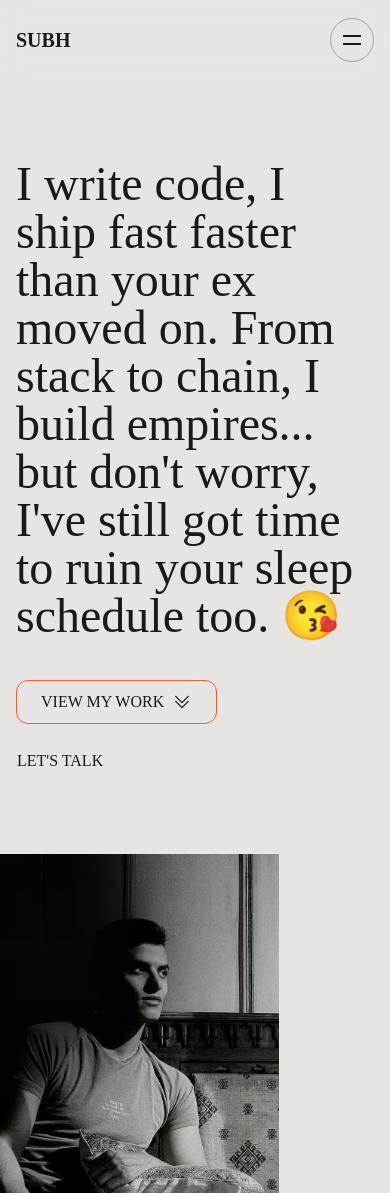
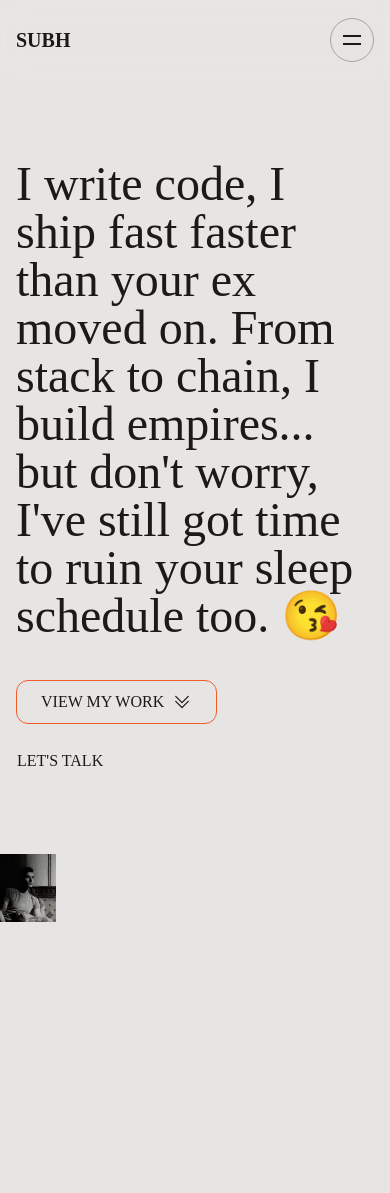
Before and after one commit to LOSTBOY-IS-DED/Subh.rs, a Next.js app in the folder starter-template/: page / in a window 390 px wide. After the commit the page ends 922 px from the top, so only its background shows below. Built offline with nearby package versions, Linux system fonts and the light colour scheme.

Commit message:
image size fixed

```diff
--- a/starter-template/src/sections/Hero.tsx
+++ b/starter-template/src/sections/Hero.tsx
@@ -11,10 +11,14 @@ const Hero: FC = () => {
         <div className="col-span-7 flex flex-col justify-center">
           <div className="container !max-w-full">
             <h1 className="text-5xl md:text-6xl lg:text-7xl mt-40 md:mt-0">
-          I write code, I ship fast faster than your ex moved on. From stack to chain, I build empires... but don&apos;t worry, I&apos;ve still got time to ruin your sleep schedule too. 😘
+              I write code, I ship fast faster than your ex moved on. From stack
+              to chain, I build empires... but don&apos;t worry, I&apos;ve still
+              got time to ruin your sleep schedule too. 😘
             </h1>
             <div className="flex flex-col md:flex-row md:items-center mt-10 items-start gap-6">
-          <Button variant="secondary" iconAfter={
+              <Button
+                variant="secondary"
+                iconAfter={
                   <svg
                     xmlns="http://www.w3.org/2000/svg"
                     fill="none"
@@ -29,23 +33,24 @@ const Hero: FC = () => {
                       d="m4.5 5.25 7.5 7.5 7.5-7.5m-15 6 7.5 7.5 7.5-7.5"
                     />
                   </svg>
-        }>
+                }
+              >
                 <span>View My Work</span>
-
               </Button>
               <Button variant="text">Let&apos;s Talk</Button>
             </div>
-
           </div>
         </div>
-        <div className="col-span-5">
+        <div className="md:col-span-5">
           <div className="mt-20 md:mt-0 md:h-full">
-        <Image src={heroImage} alt="My Profile picture" className="size-full object-cover" />
+            <Image
+              src={heroImage}
+              alt="My Profile picture"
+              className="size-full object-cover"
+            />
           </div>
         </div>
       </div>
-
-
     </section>
   );
 };
```
Lines whose indentation alone changed are shown as unchanged.
